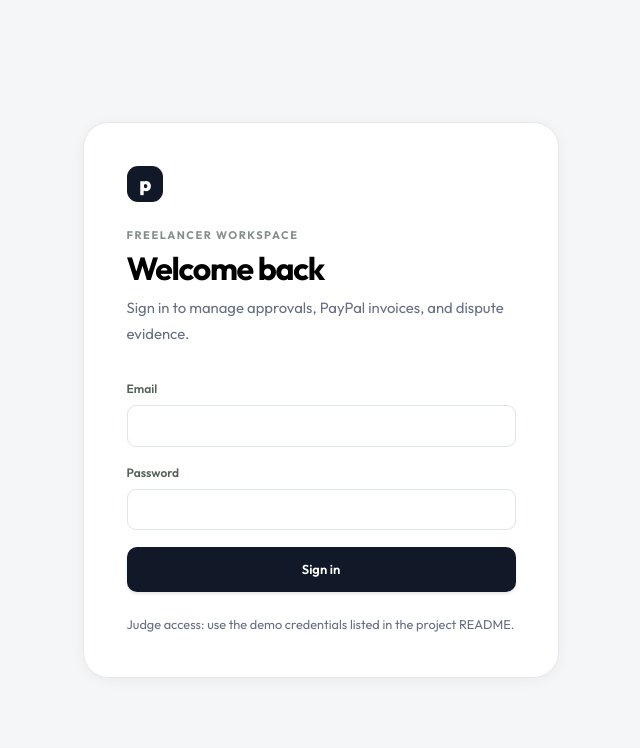
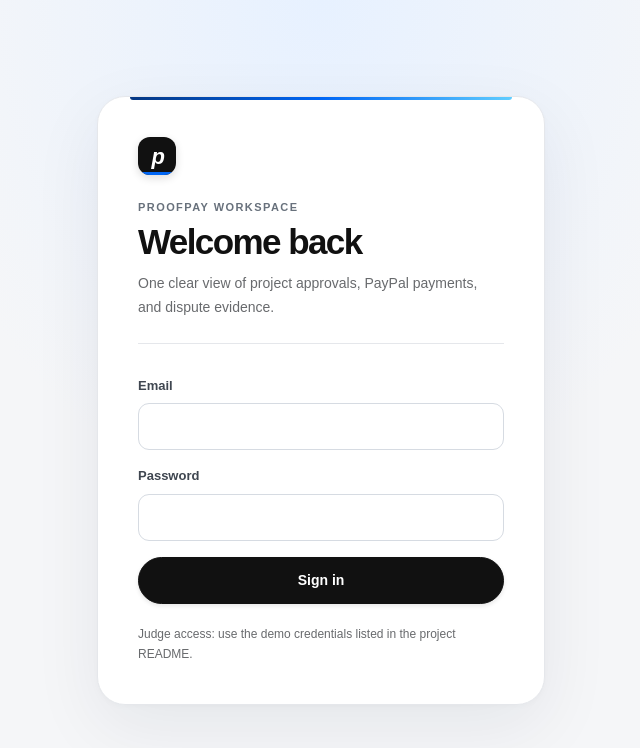
Before and after one commit to Pratheesh-555/Proof-Pay, a React (Vite) app in the folder web/: page /login in a window 1280 px wide. Shown: the top 748 px of the page, without its empty margins (319-959 px from the left). Built offline with nearby package versions, Linux system fonts and the light colour scheme; no server answers.

Commit message:
Refresh ProofPay PayPal-inspired visual theme

```diff
--- a/web/src/routes/Cases.jsx
+++ b/web/src/routes/Cases.jsx
@@ -11,8 +11,8 @@ export default function Cases() {
   return <div>
     <Header eyebrow="PAYPAL SANDBOX" title="Dispute cases" description="Import a Sandbox dispute, map it to the project milestone, and review the evidence-backed AI draft before sending." />
     {error && <Notice>{error}</Notice>}{success && <Notice tone="success">{success}</Notice>}
-    <section className="mb-6 rounded-2xl border border-[#dce9e0] bg-[#f2f8f4] p-5"><p className="eyebrow">IMPORT SANDBOX CASE</p><form className="mt-2 flex flex-col gap-3 sm:flex-row" onSubmit={importDispute}><input className="field-input flex-1" value={disputeId} onChange={(e) => setDisputeId(e.target.value)} placeholder="PayPal dispute ID" required /><button className="primary-button" disabled={busy}>{busy ? 'Fetching…' : 'Import from PayPal'}</button></form><p className="mt-2 text-xs text-muted">Read-only import. It fetches the dispute details from your PayPal Sandbox app.</p></section>
-    <div className="space-y-3">{cases.length ? cases.map((c) => <Link key={c._id} to={`/cases/${c._id}`} className="flex flex-wrap items-center justify-between gap-3 rounded-2xl border border-line bg-white p-5 shadow-panel hover:border-[#c7d9ce]"><div><h2 className="font-semibold">{c.paypalDisputeId}</h2><p className="mt-1 text-sm text-muted">{c.paypal?.reason || 'Reason pending'} · {c.paypal?.currency || 'USD'} {(Number(c.paypal?.disputeAmountCents ?? 0) / 100).toFixed(2)}</p></div><span className="status-pill status-review"><span className="status-dot" />{c.status.replaceAll('_', ' ')}</span></Link>) : <Empty title="No cases imported" text="Import your Sandbox dispute ID to bring it into ProofPay." />}</div>
+    <section className="soft-brand-panel mb-6 rounded-2xl border p-5"><p className="eyebrow">IMPORT SANDBOX CASE</p><form className="mt-2 flex flex-col gap-3 sm:flex-row" onSubmit={importDispute}><input className="field-input flex-1" value={disputeId} onChange={(e) => setDisputeId(e.target.value)} placeholder="PayPal dispute ID" required /><button className="primary-button" disabled={busy}>{busy ? 'Fetching…' : 'Import from PayPal'}</button></form><p className="mt-2 text-xs text-muted">Read-only import. It fetches the dispute details from your PayPal Sandbox app.</p></section>
+    <div className="space-y-3">{cases.length ? cases.map((c) => <Link key={c._id} to={`/cases/${c._id}`} className="panel-hover flex flex-wrap items-center justify-between gap-3 rounded-2xl border border-line bg-white p-5 shadow-panel"><div><h2 className="font-semibold">{c.paypalDisputeId}</h2><p className="mt-1 text-sm text-muted">{c.paypal?.reason || 'Reason pending'} · {c.paypal?.currency || 'USD'} {(Number(c.paypal?.disputeAmountCents ?? 0) / 100).toFixed(2)}</p></div><span className="status-pill status-review"><span className="status-dot" />{c.status.replaceAll('_', ' ')}</span></Link>) : <Empty title="No cases imported" text="Import your Sandbox dispute ID to bring it into ProofPay." />}</div>
     <div className="mt-6"><button className="secondary-button" onClick={load}>Refresh list</button></div>
   </div>;
 }
--- a/web/src/routes/Dashboard.jsx
+++ b/web/src/routes/Dashboard.jsx
@@ -64,7 +64,7 @@ export default function Dashboard() {
       <Metric label="Total cases" value={cases.length} note="PayPal Sandbox and replay cases" icon="↗" tone="blue" />
       <Metric label="Milestones" value={milestoneCount} note="Delivery and approval stages tracked" icon="◷" tone="sand" />
     </div>
-    <section className="overflow-hidden rounded-2xl border border-line bg-white shadow-panel">
+    <section className="content-card overflow-hidden rounded-2xl border border-line bg-white shadow-panel">
       <div className="flex flex-col justify-between gap-4 border-b border-line px-5 py-5 sm:flex-row sm:items-center sm:px-6">
         <div><h2 className="text-[15px] font-semibold tracking-[-0.02em]">Dispute inbox</h2><p className="mt-1 text-xs text-muted">AI drafts require your review and approval.</p></div>
         <Link to="/cases" className="text-xs font-semibold text-brand">Open case workspace →</Link>
@@ -78,5 +78,5 @@ export default function Dashboard() {
 }
 
 function Metric({ label, value, note, icon, tone }) {
-  return <div className="rounded-2xl border border-line bg-white p-5 shadow-panel"><div className="flex items-center justify-between"><span className="text-xs font-medium text-muted">{label}</span><span className={`metric-icon metric-${tone}`}>{icon}</span></div><div className="mt-4 text-[27px] font-semibold tracking-[-0.055em]">{value}</div><div className="mt-1 text-[11px] text-muted">{note}</div></div>;
+  return <div className="panel-hover rounded-2xl border border-line bg-white p-5 shadow-panel"><div className="flex items-center justify-between"><span className="text-[13px] font-medium text-muted">{label}</span><span className={`metric-icon metric-${tone}`}>{icon}</span></div><div className="mt-4 text-[29px] font-semibold tracking-[-0.055em]">{value}</div><div className="mt-1 text-xs text-muted">{note}</div></div>;
 }
--- a/web/src/routes/Login.jsx
+++ b/web/src/routes/Login.jsx
@@ -18,12 +18,13 @@ export default function Login() {
     finally { setBusy(false); }
   }
 
-  return <main className="flex min-h-screen items-center justify-center bg-canvas px-5 py-12">
-    <section className="page-enter w-full max-w-md rounded-3xl border border-line bg-white p-8 shadow-panel sm:p-10">
+  return <main className="login-shell flex min-h-screen items-center justify-center px-5 py-12">
+    <section className="login-card page-enter w-full max-w-md rounded-[28px] border border-line bg-white p-8 shadow-panel sm:p-10">
       <div className="brand-mark mb-6">p</div>
-      <p className="eyebrow">FREELANCER WORKSPACE</p>
+      <p className="eyebrow">PROOFPAY WORKSPACE</p>
       <h1 className="page-title mt-2">Welcome back</h1>
-      <p className="mt-2 text-sm leading-6 text-muted">Sign in to manage approvals, PayPal invoices, and dispute evidence.</p>
+      <p className="mt-2 text-sm leading-6 text-muted">One clear view of project approvals, PayPal payments, and dispute evidence.</p>
+      <div className="my-6 h-px bg-line" />
       <form className="mt-8 space-y-4" onSubmit={submit}>
         <label className="field-label">Email<input autoComplete="username" type="email" required value={email} onChange={(e) => setEmail(e.target.value)} className="field-input" /></label>
         <label className="field-label">Password<input autoComplete="current-password" type="password" required value={password} onChange={(e) => setPassword(e.target.value)} className="field-input" /></label>
--- a/web/src/routes/ProjectDetail.jsx
+++ b/web/src/routes/ProjectDetail.jsx
@@ -35,7 +35,7 @@ export default function ProjectDetail() {
   return <div>
     <Header eyebrow="PROJECT" title={project?.title || 'Project'} description={project?.description || `${project?.clientId?.name || 'Client'} · ${project?.clientId?.email || ''}`} action={<Link to="/projects" className="secondary-button">← Projects</Link>} />
     {error && <Notice>{error}</Notice>}{success && <Notice tone="success">{success}</Notice>}
-    <div className="mb-6 rounded-2xl border border-[#dce9e0] bg-[#f2f8f4] p-5">
+    <div className="soft-brand-panel mb-6 rounded-2xl border p-5">
       <div className="flex flex-wrap items-center justify-between gap-4"><div><p className="eyebrow">CLIENT REVIEW</p><h2 className="mt-1 text-sm font-semibold">Share a private approval link</h2><p className="mt-1 text-xs text-muted">Links expire after 30 days. Rotating one invalidates the previous link.</p></div><div className="flex gap-2"><button className="secondary-button" onClick={rotateLink}>Generate link</button><button className="primary-button" onClick={copyLink} disabled={!clientLink}>Copy link</button></div></div>
       {clientLink && <p className="mt-3 break-all rounded-lg bg-white px-3 py-2 font-mono text-xs text-muted">{clientLink}</p>}
     </div>
--- a/web/src/styles.css
+++ b/web/src/styles.css
@@ -1,43 +1,74 @@
-@import url('https://fonts.googleapis.com/css2?family=Outfit:wght@400;500;600;700;800&display=swap');
 @tailwind base;
 @tailwind components;
 @tailwind utilities;
 
-:root { font-family: 'Outfit', ui-sans-serif, system-ui, sans-serif; font-size:17px; font-synthesis: none; text-rendering: optimizeLegibility; }
+:root {
+  color-scheme: light;
+  font-family: Arial, "Helvetica Neue", sans-serif;
+  font-size: 16px;
+  font-synthesis: none;
+  text-rendering: optimizeLegibility;
+  --paypal-blue: #0066f5;
+  --paypal-deep: #053782;
+  --paypal-black: #111111;
+  --canvas: #f5f6f8;
+  --muted: #686a6d;
+  --line: #e5e7eb;
+}
 * { box-sizing: border-box; }
-body { margin: 0; min-width: 320px; }
-.brand-mark { display:flex; height:36px; width:36px; align-items:center; justify-content:center; border-radius:11px; background:#111827; color:#fff; font-family:Outfit,sans-serif; font-size:20px; font-weight:800; letter-spacing:-.08em; }
-.nav-item { display:flex; align-items:center; gap:12px; border-radius:10px; padding:10px 12px; color:#64716b; font-size:13px; font-weight:500; transition:background .18s,color .18s,transform .18s; }
-.nav-item:hover { background:#f7f9f7; color:#263630; }
-.nav-item-active { background:#eaf2ff; color:#003087; font-weight:600; }
-.nav-icon { display:flex; width:18px; justify-content:center; color:#819089; font-size:16px; line-height:1; }
-.nav-item-active .nav-icon { color:#0070e0; }
-.avatar { display:flex; height:34px; width:34px; align-items:center; justify-content:center; border-radius:50%; background:#e9eee9; color:#486154; font-size:10px; font-weight:700; }
-.icon-button { display:flex; height:34px; width:34px; align-items:center; justify-content:center; border:1px solid #e8ece9; border-radius:10px; background:#fff; color:#65716b; font-size:17px; }
-.help-button { border:0; background:transparent; color:#53615a; font-size:11px; font-weight:600; }
-.eyebrow { margin:0; color:#83908a; font-size:11px; font-weight:700; letter-spacing:.14em; }
-.page-title { margin:5px 0 0; font-family:Outfit,ui-sans-serif,sans-serif; font-size:clamp(25px,3vw,32px); font-weight:700; letter-spacing:-.04em; line-height:1.2; }
-.wave { display:inline-block; margin-left:2px; color:#0070e0; font-size:19px; vertical-align:middle; }
-.primary-button { display:inline-flex; align-items:center; justify-content:center; border:0; border-radius:10px; background:#111827; padding:10px 15px; color:#fff; font-size:13px; font-weight:600; box-shadow:0 2px 3px #1118271b; transition:background .18s,transform .18s,box-shadow .18s; }
-.primary-button:hover:not(:disabled) { background:#003087; box-shadow:0 5px 14px #00308724; transform:translateY(-1px); }
+body { margin: 0; min-width: 320px; background: var(--canvas); color: var(--paypal-black); }
+button, input, select, textarea { font: inherit; }
+button, a { -webkit-tap-highlight-color: transparent; }
+a { text-decoration-thickness: 1px; text-underline-offset: 3px; }
+
+.brand-mark { position:relative; display:flex; height:38px; width:38px; align-items:center; justify-content:center; overflow:hidden; border-radius:12px; background:var(--paypal-black); color:#fff; font-family:Arial,sans-serif; font-size:22px; font-style:italic; font-weight:800; letter-spacing:-.11em; box-shadow:0 3px 8px #11111124; }
+.brand-mark::after { position:absolute; right:0; bottom:0; left:0; height:3px; background:var(--paypal-blue); content:""; }
+.nav-item { position:relative; display:flex; align-items:center; gap:12px; border-radius:11px; padding:11px 13px; color:#555b63; font-size:14px; font-weight:500; transition:background .18s,color .18s,transform .18s; }
+.nav-item:hover { background:#f4f7fc; color:#111; }
+.nav-item-active { background:#edf4ff; color:var(--paypal-deep); font-weight:700; }
+.nav-item-active::before { position:absolute; top:10px; bottom:10px; left:0; width:3px; border-radius:0 4px 4px 0; background:var(--paypal-blue); content:""; }
+.nav-icon { display:flex; width:18px; justify-content:center; color:#79818c; font-size:17px; line-height:1; }
+.nav-item-active .nav-icon { color:var(--paypal-blue); }
+.avatar { display:flex; height:36px; width:36px; align-items:center; justify-content:center; border:1px solid #d9e5f8; border-radius:50%; background:#edf4ff; color:var(--paypal-deep); font-size:12px; font-weight:700; }
+.icon-button { display:flex; height:38px; width:38px; align-items:center; justify-content:center; border:1px solid #e5e7eb; border-radius:12px; background:#fff; color:#3f4650; font-size:17px; transition:background .18s,border-color .18s,transform .18s; }
+.icon-button:hover { transform:translateY(-1px); border-color:#c7d8f5; background:#f7faff; }
+.help-button { border:0; background:transparent; color:#4b5563; font-size:13px; font-weight:600; transition:color .18s; }
+.help-button:hover { color:var(--paypal-blue); }
+.eyebrow { margin:0; color:#68717c; font-size:11px; font-weight:700; letter-spacing:.13em; }
+.page-title { margin:5px 0 0; font-family:"Century Gothic","Avenir Next",Arial,sans-serif; font-size:clamp(27px,3vw,35px); font-weight:700; letter-spacing:-.045em; line-height:1.2; }
+.wave { display:inline-block; margin-left:2px; color:var(--paypal-blue); font-size:19px; vertical-align:middle; }
+.primary-button { display:inline-flex; align-items:center; justify-content:center; border:1px solid var(--paypal-black); border-radius:999px; background:var(--paypal-black); padding:11px 18px; color:#fff; font-size:14px; font-weight:700; box-shadow:0 2px 4px #1111111a; transition:background .18s,border-color .18s,transform .18s,box-shadow .18s; }
+.primary-button:hover:not(:disabled) { transform:translateY(-1px); border-color:#30343a; background:#30343a; box-shadow:0 6px 16px #11111120; }
 .primary-button:active:not(:disabled) { transform:translateY(0) scale(.985); }
-.primary-button:disabled { cursor:not-allowed; opacity:.72; }
-.secondary-button { display:inline-flex; align-items:center; justify-content:center; border:1px solid #e1e8e3; border-radius:10px; background:#fff; padding:9px 13px; color:#43534a; font-size:13px; font-weight:600; transition:background .18s,border-color .18s,transform .18s; }
-.secondary-button:hover:not(:disabled) { background:#f8faff; border-color:#c7d7f2; transform:translateY(-1px); }
-.secondary-button:disabled { cursor:not-allowed; opacity:.6; }
-.field-label { display:flex; flex-direction:column; gap:7px; color:#53635a; font-size:12px; font-weight:600; }
-.field-input { width:100%; border:1px solid #dfe7e1; border-radius:9px; background:#fff; padding:10px 11px; color:#263630; font:inherit; font-size:13px; outline:none; }
-.field-input:focus { border-color:#0070e0; box-shadow:0 0 0 3px #0070e01a; }
-.field-input::placeholder { color:#a3ada7; }
-.field-input:disabled { background:#f4f6f4; color:#7c8982; }
-.metric-icon { display:flex; height:30px; width:30px; align-items:center; justify-content:center; border-radius:9px; font-size:13px; font-weight:700; }
-.metric-green { background:#eaf2ff; color:#003087; }.metric-sand { background:#f0f2f7; color:#344054; }.metric-blue { background:#eaf7ff; color:#0070e0; }.metric-rose { background:#f7efed; color:#ad7668; }
-.status-pill { display:inline-flex; align-items:center; gap:6px; white-space:nowrap; border-radius:99px; padding:5px 8px; font-size:11px; font-weight:600; }
-.status-dot { height:6px; width:6px; border-radius:50%; background:currentColor; }
-.status-paid { background:#edf5ef; color:#4f8061; }.status-review { background:#fbf4e8; color:#a47c3f; }.status-progress { background:#f0f2f1; color:#6f7c75; }
-.proofpay-grid { --ag-font-family:'Outfit',ui-sans-serif,sans-serif; --ag-font-size:12px; --ag-header-font-size:10px; --ag-header-font-weight:700; --ag-header-foreground-color:#667085; --ag-foreground-color:#101828; --ag-border-color:transparent; --ag-row-border-color:#edf0f4; --ag-background-color:#fff; --ag-header-background-color:#fafbfc; --ag-odd-row-background-color:#fff; --ag-grid-size:6px; }
-.proofpay-grid .ag-header-cell-label { letter-spacing:.08em; }.proofpay-grid .ag-cell { display:flex; align-items:center; }
-.page-enter { animation: proofpay-enter .38s cubic-bezier(.22,1,.36,1) both; }
-@keyframes proofpay-enter { from { opacity:0; transform:translateY(8px) scale(.995); } to { opacity:1; transform:translateY(0) scale(1); } }
-@media (max-width:640px) { .proofpay-grid { --ag-font-size:11px; } }
-@media (prefers-reduced-motion: reduce) { *,*::before,*::after { scroll-behavior:auto !important; animation-duration:.01ms !important; animation-iteration-count:1 !important; transition-duration:.01ms !important; } }
+.primary-button:disabled { cursor:not-allowed; opacity:.56; }
+.secondary-button { display:inline-flex; align-items:center; justify-content:center; border:1px solid #d8dce2; border-radius:999px; background:#fff; padding:10px 16px; color:#252a31; font-size:14px; font-weight:600; transition:background .18s,border-color .18s,transform .18s; }
+.secondary-button:hover:not(:disabled) { transform:translateY(-1px); border-color:#a8c4f1; background:#f7faff; }
+.secondary-button:disabled { cursor:not-allowed; opacity:.56; }
+.field-label { display:flex; flex-direction:column; gap:8px; color:#3f4650; font-size:13px; font-weight:600; }
+.field-input { width:100%; border:1px solid #d6dbe2; border-radius:11px; background:#fff; padding:12px 13px; color:#111827; font:inherit; font-size:14px; outline:none; transition:border-color .16s,box-shadow .16s; }
+.field-input:focus { border-color:var(--paypal-blue); box-shadow:0 0 0 3px #0066f51c; }
+.field-input::placeholder { color:#89919c; }
+.field-input:disabled { background:#f1f3f5; color:#7c858f; }
+.metric-icon { display:flex; height:34px; width:34px; align-items:center; justify-content:center; border-radius:11px; font-size:15px; font-weight:700; }
+.metric-green { background:#eaf2ff; color:#053782; }.metric-sand { background:#eff1f4; color:#343941; }.metric-blue { background:#e7f5ff; color:#0066f5; }.metric-rose { background:#f8eeee; color:#a95555; }
+.status-pill { display:inline-flex; align-items:center; gap:7px; white-space:nowrap; border-radius:999px; padding:6px 10px; font-size:12px; font-weight:700; letter-spacing:.01em; }
+.status-dot { height:7px; width:7px; border-radius:50%; background:currentColor; }
+.status-paid { background:#e9f5ef; color:#24734a; }.status-review { background:#fff5df; color:#8a5b00; }.status-progress { background:#eef0f3; color:#5d6570; }
+.proofpay-grid { --ag-font-family:Arial,"Helvetica Neue",sans-serif; --ag-font-size:13px; --ag-header-font-size:11px; --ag-header-font-weight:700; --ag-header-foreground-color:#69727e; --ag-foreground-color:#171a1f; --ag-border-color:transparent; --ag-row-border-color:#eceef1; --ag-background-color:#fff; --ag-header-background-color:#f8f9fb; --ag-odd-row-background-color:#fff; --ag-grid-size:7px; --ag-selected-row-background-color:#edf4ff; }
+.proofpay-grid .ag-header-cell-label { letter-spacing:.075em; }.proofpay-grid .ag-cell { display:flex; align-items:center; }.proofpay-grid .ag-row-hover { background:#f7faff!important; }
+.page-enter { animation:proofpay-enter .4s cubic-bezier(.22,1,.36,1) both; }
+@keyframes proofpay-enter { from { opacity:0; transform:translateY(9px) scale(.996); } to { opacity:1; transform:translateY(0) scale(1); } }
+.panel-hover { transition:border-color .2s,box-shadow .2s,transform .2s; }
+.panel-hover:hover { transform:translateY(-2px); border-color:#d2dfef; box-shadow:0 12px 30px #1720330c; }
+.sandbox-pill { display:inline-flex; align-items:center; gap:8px; border:1px solid #d9e6fb; border-radius:999px; background:#f3f7ff; padding:7px 11px; color:var(--paypal-deep); font-size:12px; font-weight:700; }
+.sandbox-pill::before { height:7px; width:7px; border-radius:50%; background:var(--paypal-blue); box-shadow:0 0 0 3px #0066f51a; content:""; }
+.topbar-date { color:#68717c; font-size:13px; }
+.topbar-divider { height:24px; width:1px; background:#e4e7ec; }
+.login-shell { position:relative; overflow:hidden; background:radial-gradient(ellipse at 50% 0%,#e7f1ff 0%,#f5f6f8 46%,#f5f6f8 100%); }
+.login-card { position:relative; box-shadow:0 22px 70px #14213a12,0 2px 8px #14213a08; }
+.login-card::before { position:absolute; top:0; right:32px; left:32px; height:3px; border-radius:0 0 4px 4px; background:linear-gradient(90deg,var(--paypal-deep),var(--paypal-blue),#60cdff); content:""; }
+.sidebar { box-shadow:4px 0 24px #11182705; }
+.content-card { border-color:#e5e8ed!important; border-radius:18px!important; box-shadow:0 3px 18px #11182708!important; }
+.soft-brand-panel { border-color:#dbe7fa!important; background:#f3f7ff!important; }
+@media (max-width:640px) { .proofpay-grid { --ag-font-size:12px; } .page-title { font-size:28px; } }
+@media (prefers-reduced-motion:reduce) { *,*::before,*::after { scroll-behavior:auto!important; animation-duration:.01ms!important; animation-iteration-count:1!important; transition-duration:.01ms!important; } }
--- a/web/tailwind.config.js
+++ b/web/tailwind.config.js
@@ -4,14 +4,14 @@ export default {
   theme: {
     extend: {
       colors: {
-        ink: '#101828',
-        muted: '#667085',
+        ink: '#111111',
+        muted: '#686a6d',
         canvas: '#f5f6f8',
         line: '#e5e7eb',
-        brand: { DEFAULT: '#0070e0', dark: '#003087', soft: '#eaf2ff' },
+        brand: { DEFAULT: '#0066f5', dark: '#053782', soft: '#edf4ff' },
       },
-      boxShadow: { panel: '0 2px 14px rgba(16, 24, 40, 0.05)' },
-      fontFamily: { sans: ['Outfit', 'ui-sans-serif', 'system-ui', 'sans-serif'] },
+      boxShadow: { panel: '0 3px 18px rgba(17, 24, 39, 0.055)' },
+      fontFamily: { sans: ['Arial', 'Helvetica Neue', 'sans-serif'] },
     },
   },
   plugins: [],
```
Also changed, not shown: web/src/components/layout/AppShell.jsx (+11 -8 lines).
